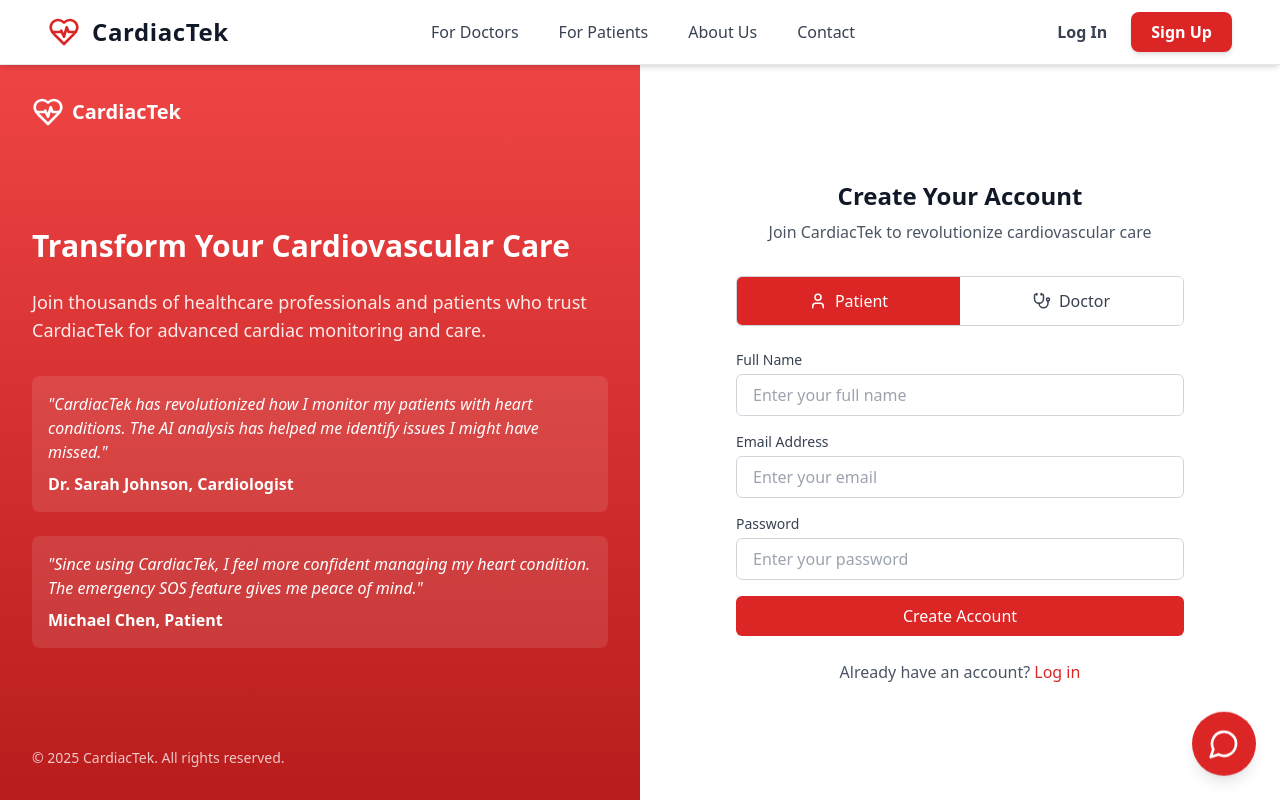
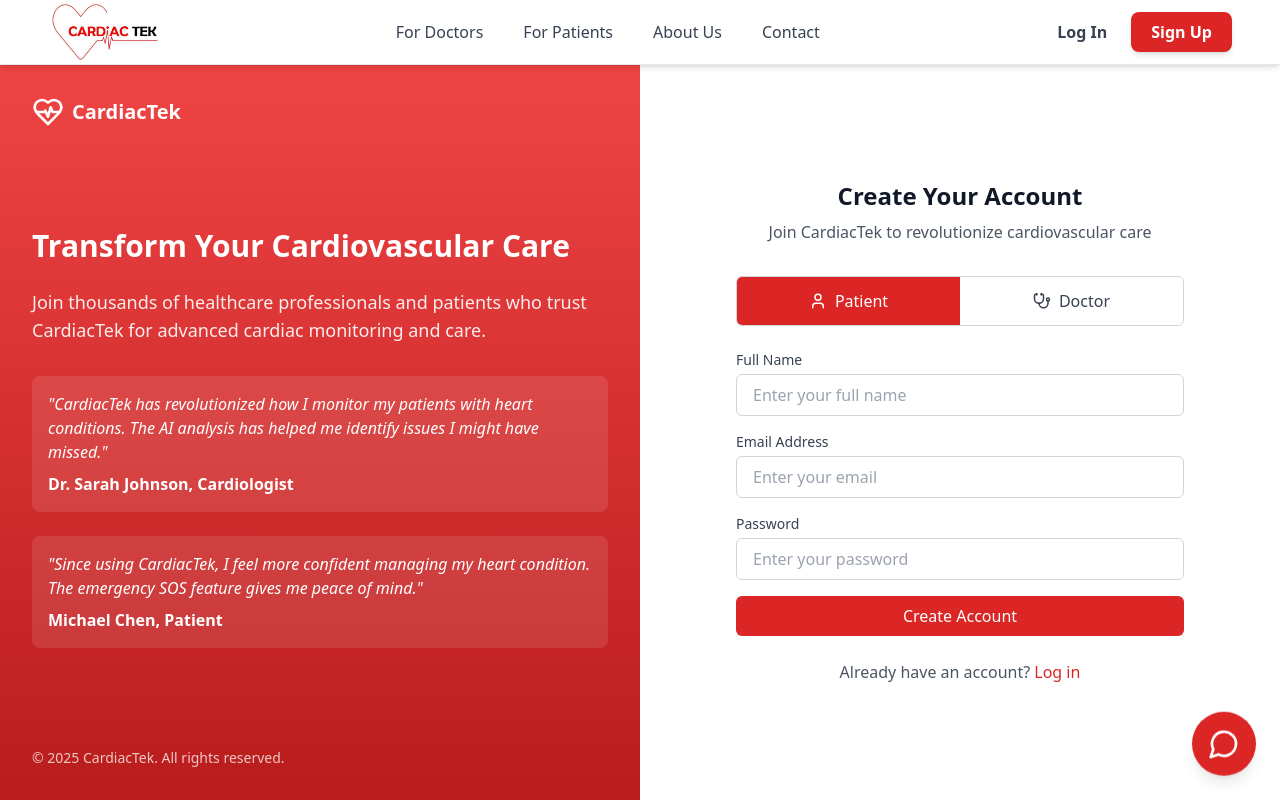
Before and after one commit to PraiseOrly/New_App, a React (Vite) app in the folder NewApp/: page /auth in a window 1280 px wide. Built offline with nearby package versions, Linux system fonts and the light colour scheme.

Commit message:
Update Navbar.tsx

```diff
--- a/NewApp/src/components/Navbar.tsx
+++ b/NewApp/src/components/Navbar.tsx
@@ -11,8 +11,7 @@ const Navbar = () => {
         <div className="flex justify-between items-center h-16">
           {/* Logo */}
           <Link to="/" className="flex items-center space-x-3">
-            <HeartPulseIcon className="h-8 w-8 text-red-600" aria-hidden="true" />
-            <span className="font-extrabold text-2xl text-gray-900 tracking-wide select-none">CardiacTek</span>
+            <img src="/cardiacteklogo.jpg" alt="CardiacTek Logo" className="h-16 w-21" />
           </Link>
 
           {/* Desktop Navigation */}
```
